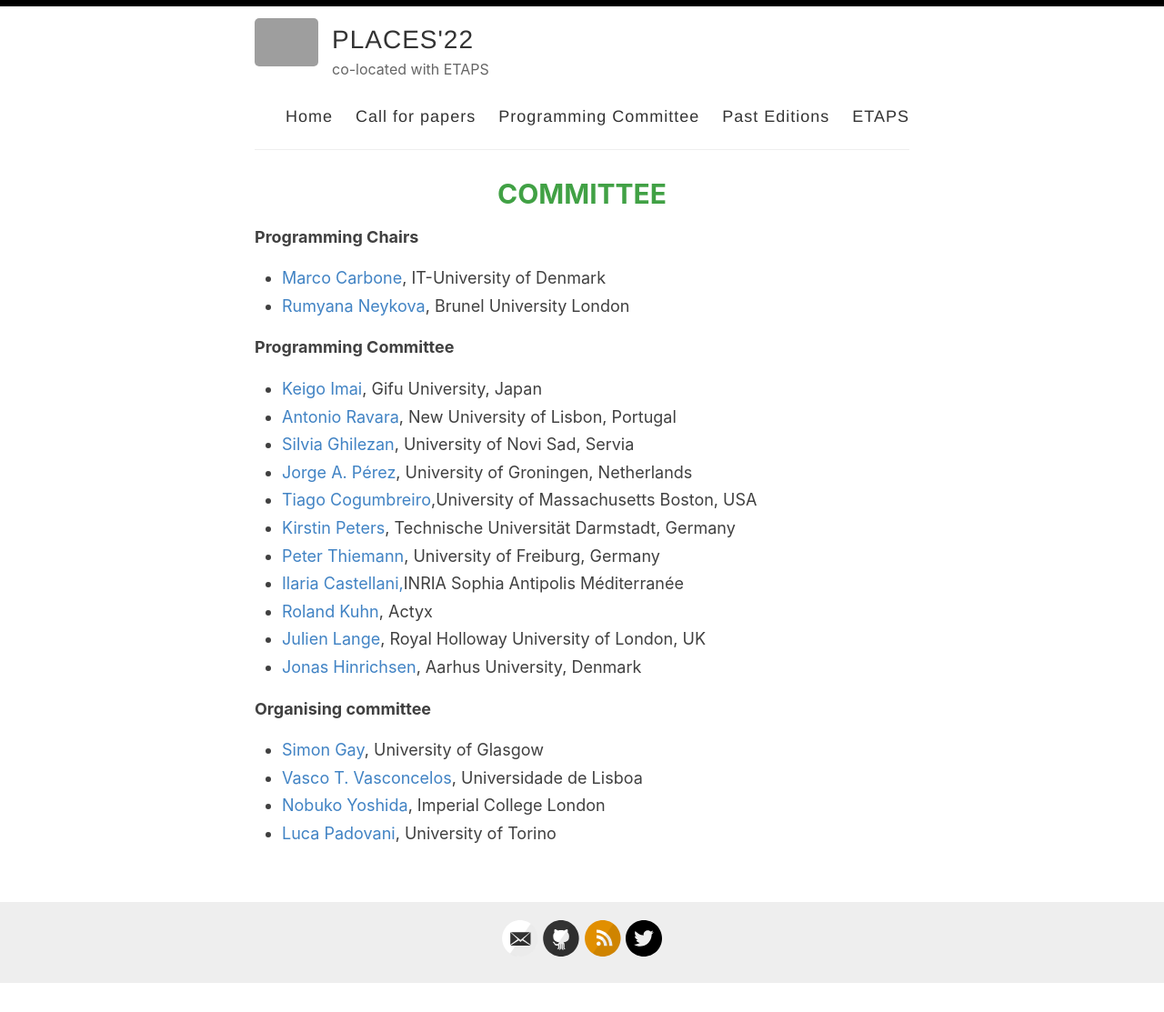
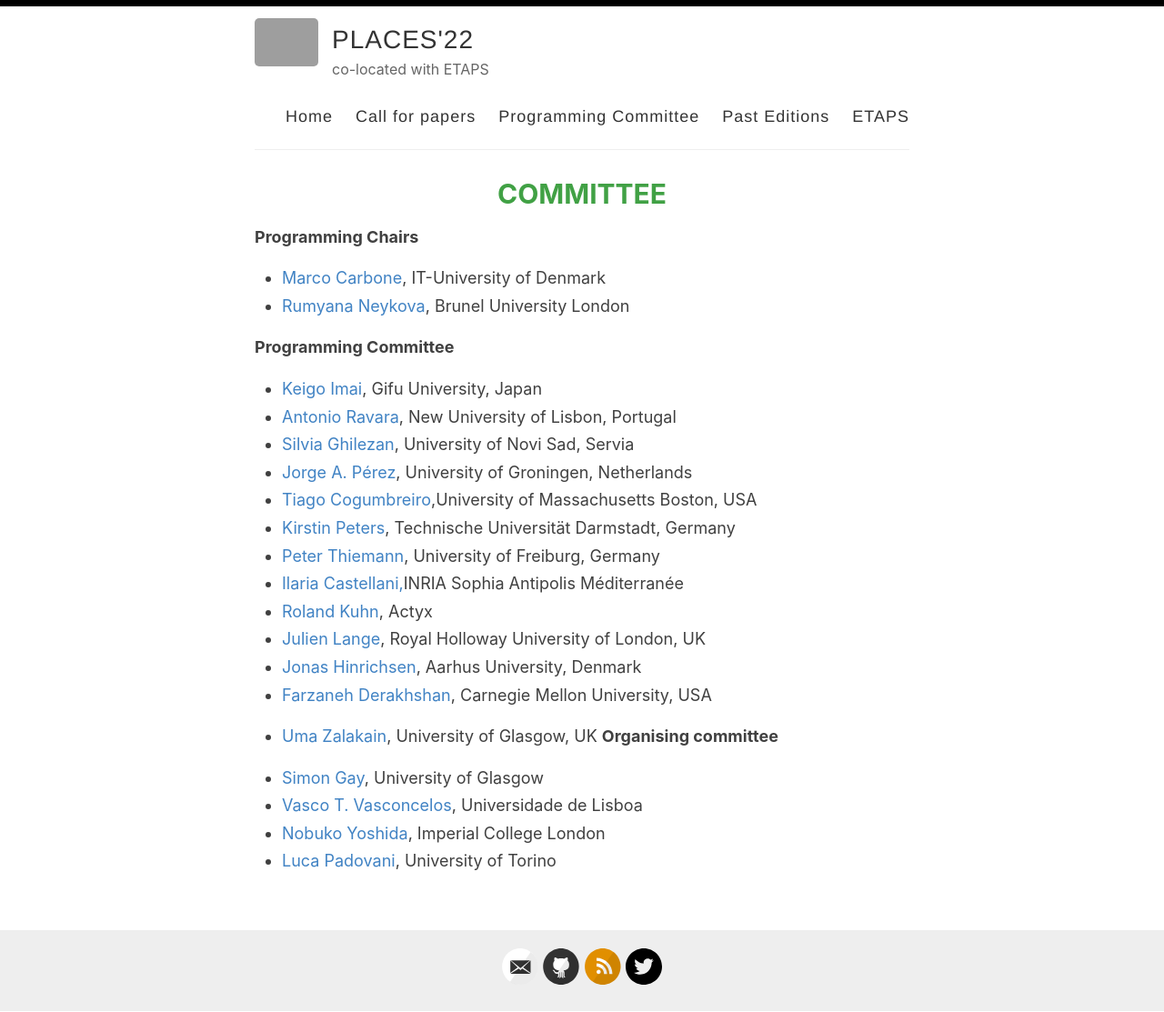
Before and after one commit to places-workshop/2022, a Jekyll site: the page built from _pages/committee.md, in a window 1280 px wide. Shown: the whole page at 91% size. Built offline with Jekyll 4.4.1, drawn with Linux system fonts in a browser that asks for light colours; before the commit the page ends 1082 px from its top, so only the background shows below that; grey boxes are pictures that could not be loaded.

Commit message:
adding more PC members

```diff
--- a/_pages/committee.md
+++ b/_pages/committee.md
@@ -22,7 +22,8 @@ permalink: /committee/
 - [Roland Kuhn](https://rolandkuhn.com/), Actyx
 - [Julien Lange](https://pure.royalholloway.ac.uk/portal/en/persons/julien-lange(55a85423-9481-4565-9339-224891092d5e).html), Royal Holloway University of London, UK
 - [Jonas Hinrichsen](https://pure.au.dk/portal/en/persons/jonas-kastberg-hinrichsen(47107d73-8750-4515-ba0f-33c7ba993099).html), Aarhus University, Denmark
-
+- [Farzaneh Derakhshan](https://www.andrew.cmu.edu/user/fderakhs/), Carnegie Mellon University, USA
+- [Uma Zalakain](https://umazalakain.info/), University of Glasgow, UK
 **Organising committee**
 
 - [Simon Gay](http://www.dcs.gla.ac.uk/~simon/), University of Glasgow
```
